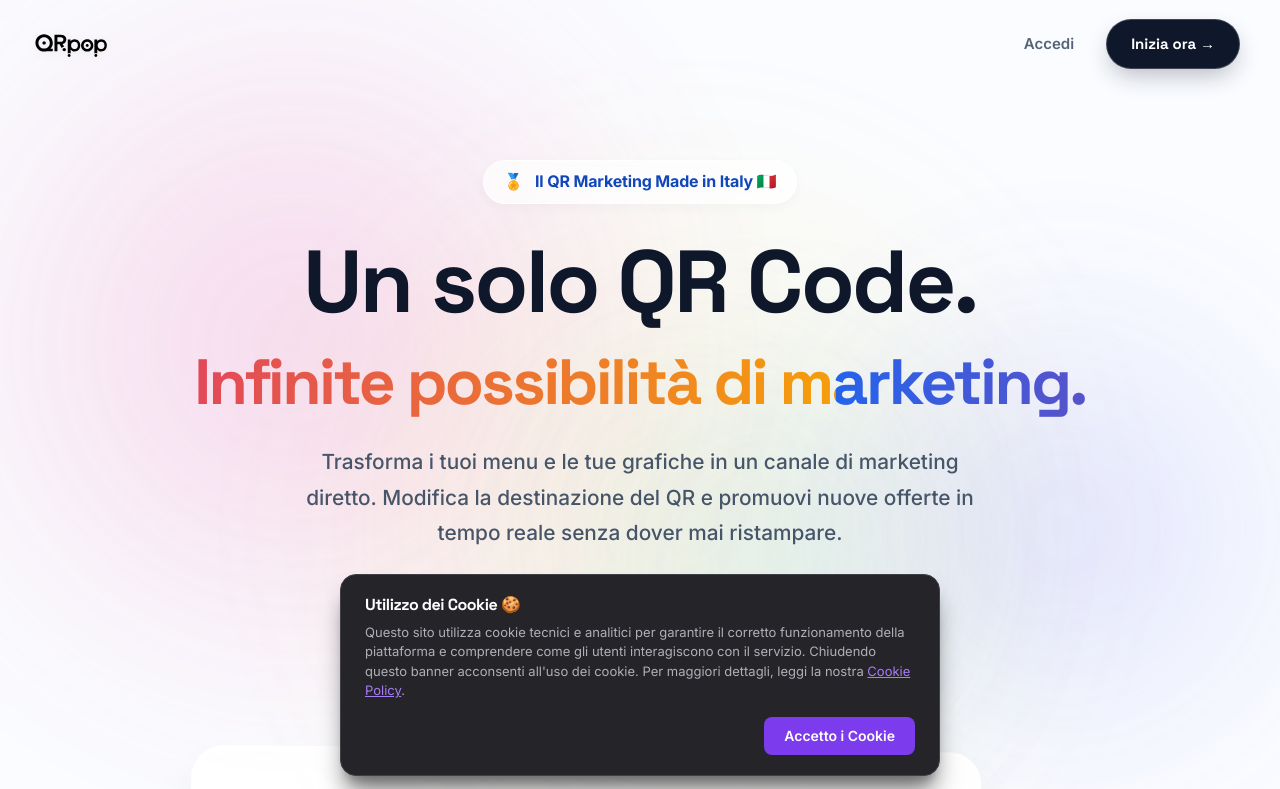
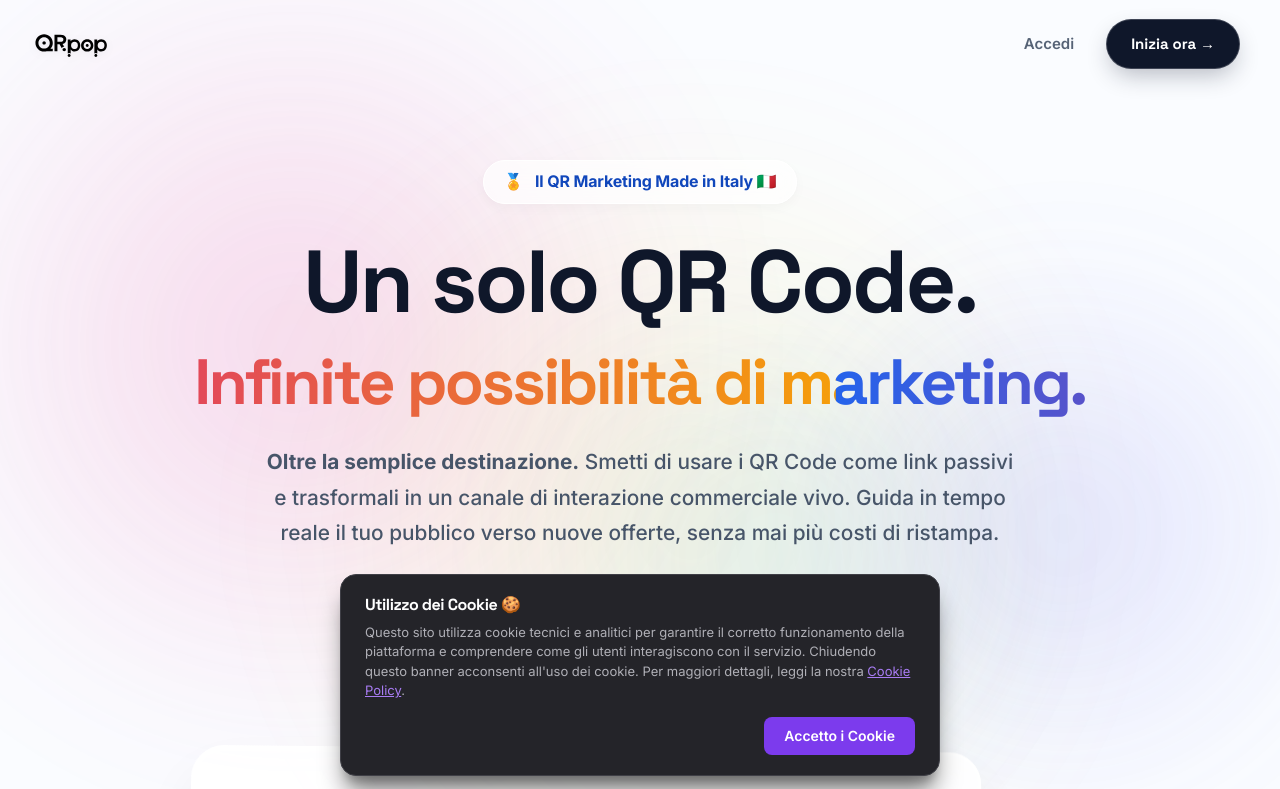
Before and after one commit to cgabelli/qrpop, a Next.js app: page / in a window 1280 px wide. Shown: the top 789 px of the page. Built offline with nearby package versions, Linux system fonts and the light colour scheme.

Commit message:
fix(ui): update hero subheadline copy

```diff
--- a/app/page.tsx
+++ b/app/page.tsx
@@ -205,12 +205,12 @@ function HeroSection() {
         <p className="animate-fade-up-delay-2" style={{
             fontSize: "clamp(1.1rem, 2.3vw, 1.3rem)",
             color: "#475569",
-            maxWidth: 700,
+            maxWidth: 750,
             margin: "0 auto 48px",
             lineHeight: 1.7,
             fontWeight: 500,
           }}>
-          Trasforma i tuoi menu e le tue grafiche in un canale di marketing diretto. Modifica la destinazione del QR e promuovi nuove offerte in tempo reale senza dover mai ristampare.
+          <strong>Oltre la semplice destinazione.</strong> Smetti di usare i QR Code come link passivi e trasformali in un canale di interazione commerciale vivo. Guida in tempo reale il tuo pubblico verso nuove offerte, senza mai più costi di ristampa.
         </p>
 
         <div className="animate-fade-up-delay-3" style={{ display: "flex", gap: 16, flexWrap: "wrap", justifyContent: "center" }}>
```
